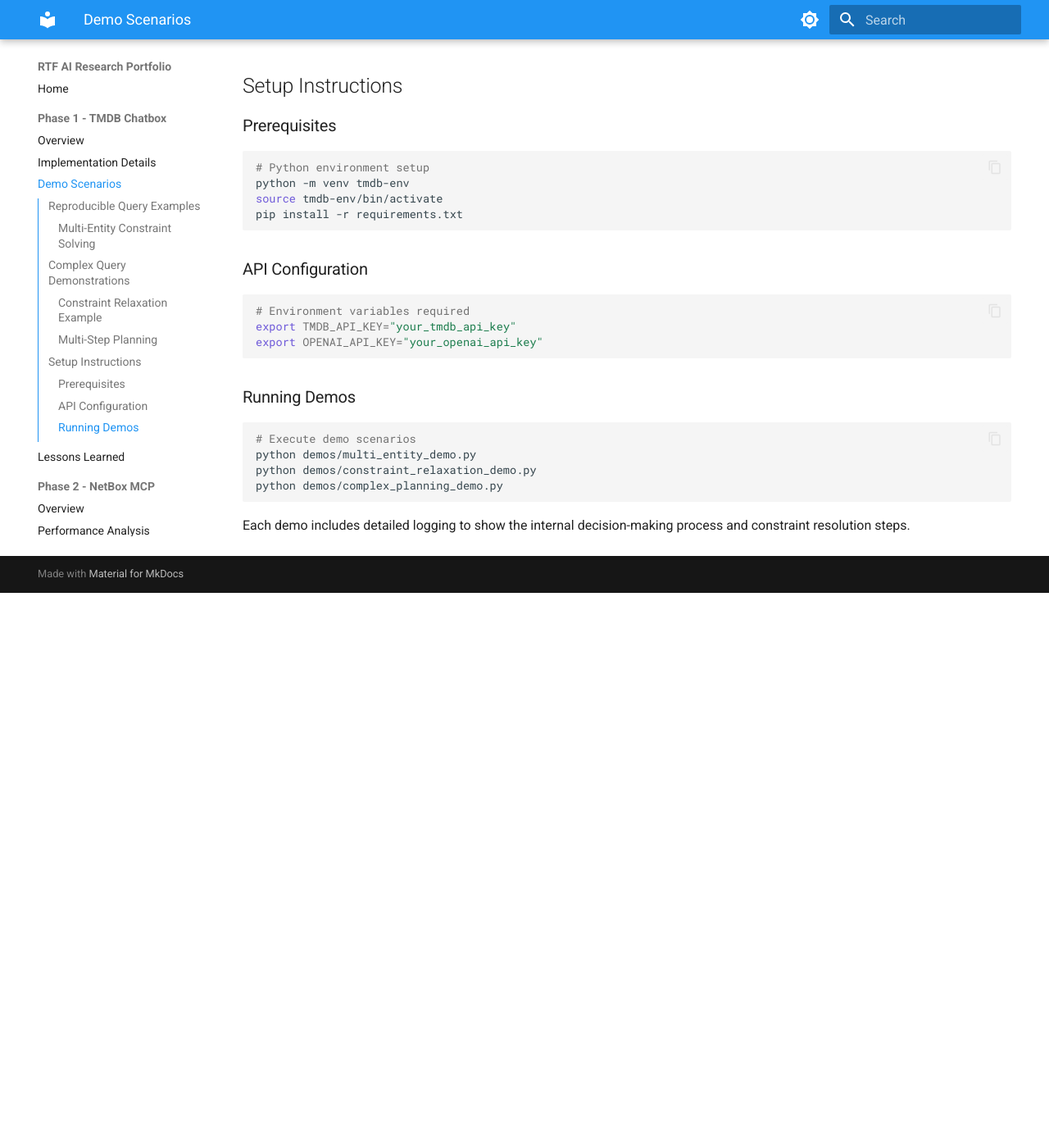
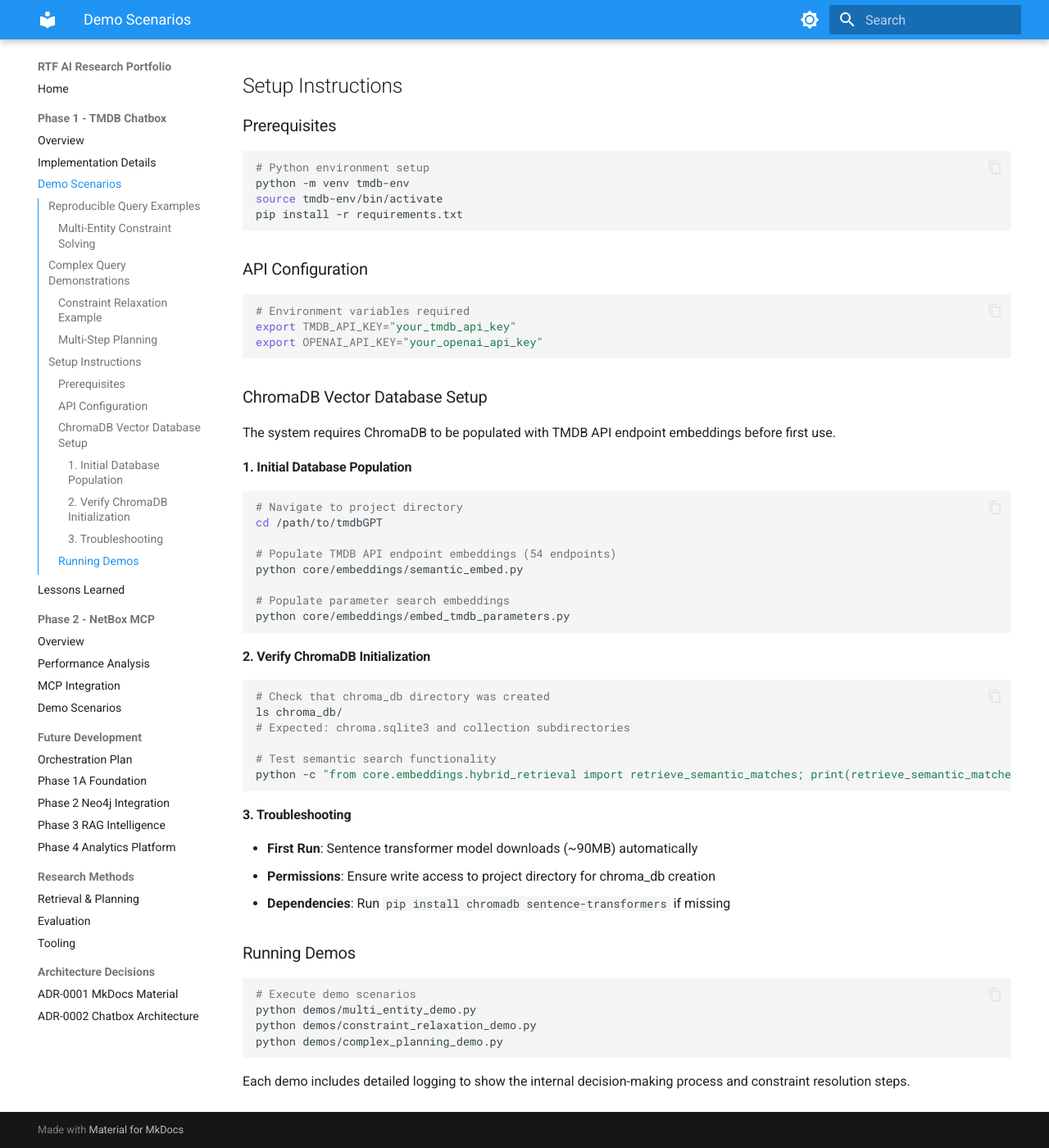
Before and after one commit to FinnMacCumail/rtf-research, an MkDocs documentation site: the page built from docs/phases/phase-1-tmdb/demos.md, in a window 1280 px wide and 1400 px high, scrolled down 1702 px. Shown: the whole window at 82% size. Built offline with MkDocs 1.6.1 and Material for MkDocs 9.7.7, drawn with Linux system fonts in a browser that asks for light colours; before the commit the page ends 2425 px from its top, so only the background shows below that.

Commit message:
docs: Add comprehensive ChromaDB RAG setup documentation
- Add ChromaDB Vector Database Setup section to demos.md with step-by-step initialization
- Enhance implementation.md RAG section with technical setup details and embedding process
- Include verification steps, troubleshooting guidance, and accurate storage requirements (~20MB)
- Provide complete manual setup instructions for semantic search functionality

Addresses critical missing documentation for ChromaDB initialization required for system operation.

````diff
--- a/docs/phases/phase-1-tmdb/demos.md
+++ b/docs/phases/phase-1-tmdb/demos.md
@@ -100,6 +100,37 @@
 export OPENAI_API_KEY="your_openai_api_key"
 ```
 
+### ChromaDB Vector Database Setup
+
+The system requires ChromaDB to be populated with TMDB API endpoint embeddings before first use.
+
+#### 1. Initial Database Population
+```bash
+# Navigate to project directory
+cd /path/to/tmdbGPT
+
+# Populate TMDB API endpoint embeddings (54 endpoints)
+python core/embeddings/semantic_embed.py
+
+# Populate parameter search embeddings
+python core/embeddings/embed_tmdb_parameters.py
+```
+
+#### 2. Verify ChromaDB Initialization
+```bash
+# Check that chroma_db directory was created
+ls chroma_db/
+# Expected: chroma.sqlite3 and collection subdirectories
+
+# Test semantic search functionality
+python -c "from core.embeddings.hybrid_retrieval import retrieve_semantic_matches; print(retrieve_semantic_matches('find movies by actor'))"
+```
+
+#### 3. Troubleshooting
+- **First Run**: Sentence transformer model downloads (~90MB) automatically
+- **Permissions**: Ensure write access to project directory for chroma_db creation
+- **Dependencies**: Run `pip install chromadb sentence-transformers` if missing
+
 ### Running Demos
 ```bash
 # Execute demo scenarios
````
Also changed, not shown: docs/phases/phase-1-tmdb/implementation.md (+5 -1 lines).
